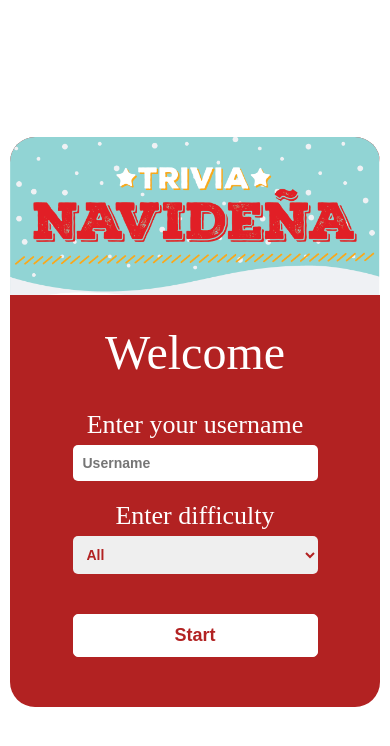
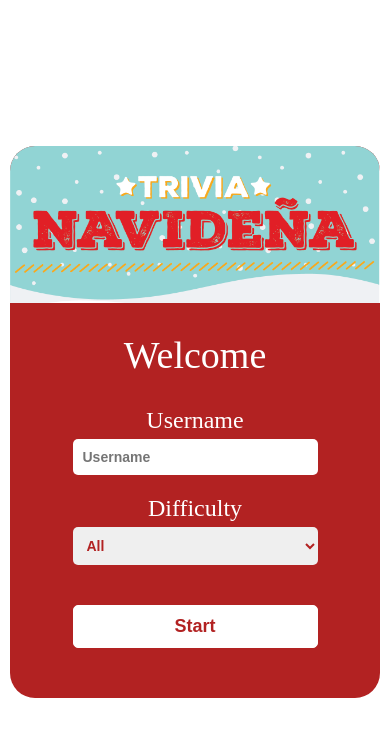
Before and after one commit to cteyr/Trivia, a React app: page / in a window 390 px wide. Shown: the top 746 px of the page. Built offline with nearby package versions, Linux system fonts and the light colour scheme.

Commit message:
Ajuste de estilos tamaño de letra Home

```diff
--- a/src/containers/HomeContainer.tsx
+++ b/src/containers/HomeContainer.tsx
@@ -33,14 +33,14 @@ const HomeContainer = () =>{
                 <div className="mainContainerForm">
                     <div className="inputHomeContainer">
                         <p className="welcomeHome">Welcome</p>
-                        <p className="labelUser">Enter your username</p>
+                        <p className="labelUser">Username</p>
                         <Input value={nameUser}
                         clasname="inputNameUser"
                         type="text"
                         handleInputChange={(e: React.ChangeEvent<HTMLInputElement>) => setNameUser(e.target.value)}
                         placeholder="Username"
                         />
-                        <p className="labelDifuculty">Enter difficulty</p>
+                        <p className="labelDifuculty">Difficulty</p>
                         <Select
                             value={selectResults}
                             clasname="selector"
--- a/src/styles/containers/homeContainer.scss
+++ b/src/styles/containers/homeContainer.scss
@@ -35,17 +35,29 @@
             .welcomeHome {
                 font-size: 48px;
                 margin-bottom: 30px;
+
+                @media screen and (max-width: 450px) {
+                    font-size: 38px;
+                }
             }
 
             .labelUser{
                 font-size: 26px;
                 margin-bottom: 5px;
+
+                @media screen and (max-width: 450px) {
+                    font-size: 24px;
+                }
             }
 
             .labelDifuculty{
                 margin-top: 20px;
                 font-size: 26px;
                 margin-bottom: 5px;
+
+                @media screen and (max-width: 450px) {
+                    font-size: 24px;
+                }
             }
         }
 
```
